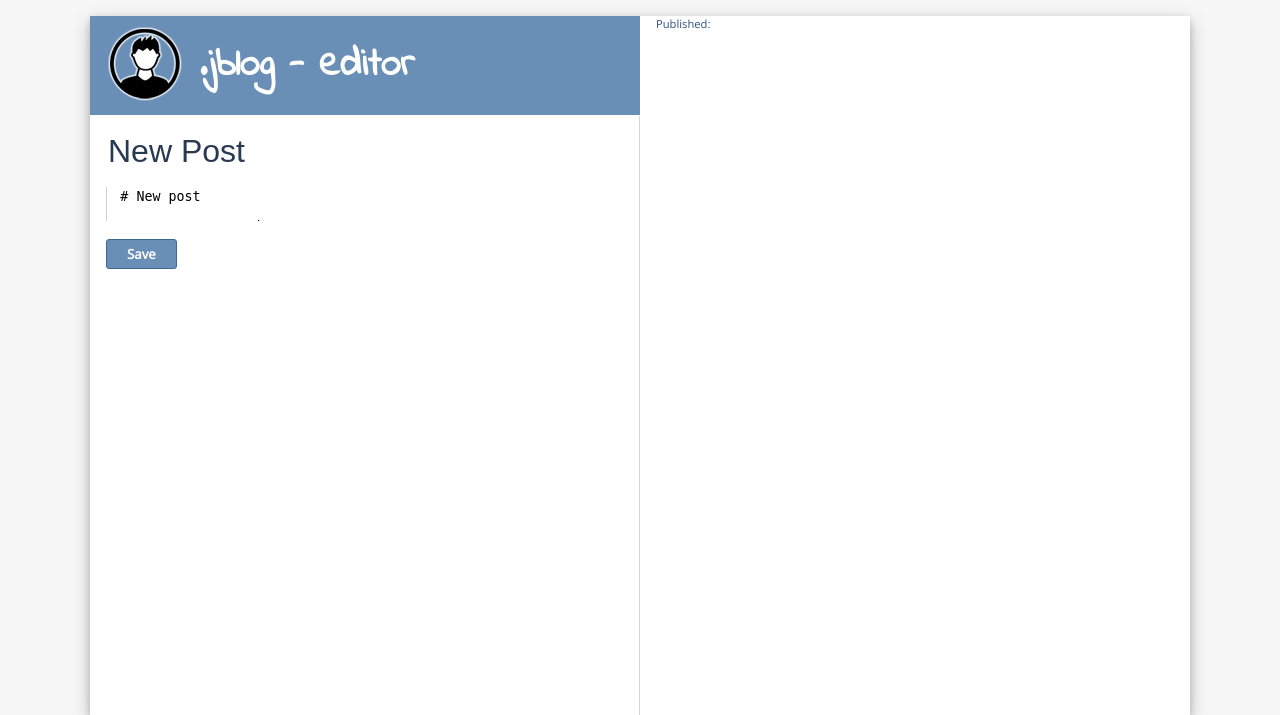
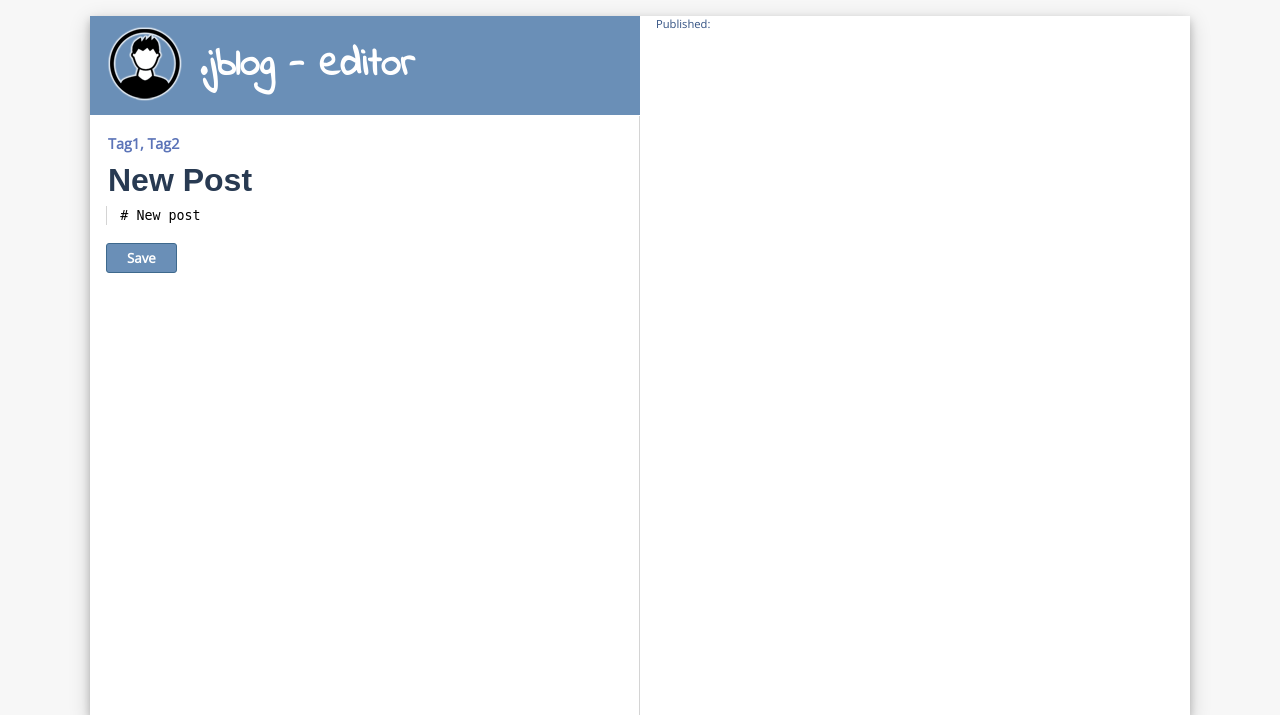
Before and after one commit to justacid/jblog, a Flask app: page /post/new/1 in a window 1280 px wide. Shown: the top 715 px of the page. Run offline with Flask 2, Linux system fonts and the light colour scheme; a user stored in the database is signed in; style sheets or scripts are compiled from the project's sources; some libraries are stand-ins or nearby versions; some web fonts are replaced.

Commit message:
Refactor frontend slightly, and add tags to editor

```diff
--- a/static/editor.css
+++ b/static/editor.css
@@ -69,17 +69,35 @@ h2 { font-size: 1.25em; }
 }
 
 #edit-title {
-    padding-bottom: 1em;
-}
-
-#input-title {
+    resize: none;
     border: none;
+    overflow: hidden;
+    width: 100%;
     color: #283a52;
     font-size: 2em;
     font-family: 'Proza Libre', sans-serif;
+    font-weight: bold;
 }
 
-#input-title:focus {
+#edit-title:focus {
+    padding-left: 5px;
+    outline: none;
+    border-left: solid;
+    border-width: 1px;
+    border-color: #5c77c2;
+}
+
+#edit-tags {
+    border: none;
+    resize: none;
+    width: 100%;
+    font-size: 0.9em;
+    color: #5c74b8;
+    font-weight: bold;
+    font-family: 'Open Sans', sans-serif;
+}
+
+#edit-tags:focus {
     padding-left: 5px;
     outline: none;
     border-left: solid;
--- a/templates/editor.html
+++ b/templates/editor.html
@@ -28,10 +28,9 @@
         </div>
         <div id="edit">
             <form method="POST" autocomplete="off">
-                <div id="edit-title">
-                    <input type="text" name="title" id="input-title" value="{{ post.title }}"/>
-                </div>
-                <textarea rows="0" cols="0" name="post" id="edit-text">{{ post.text }}</textarea>
+                <textarea rows="1" cols="1" name="tags" id="edit-tags">Tag1, Tag2</textarea>
+                <textarea rows="1" cols="1" name="title" id="edit-title">{{ post.title }}</textarea>
+                <textarea rows="1" cols="1" name="post" id="edit-text">{{ post.text }}</textarea>
                 {% if enable_save %}
                 <input id="edit-save" type="submit" name="submit" value="Save"/>
                 {% endif %}
```
Also changed, not shown: js/editor.js (+16 -9 lines).
